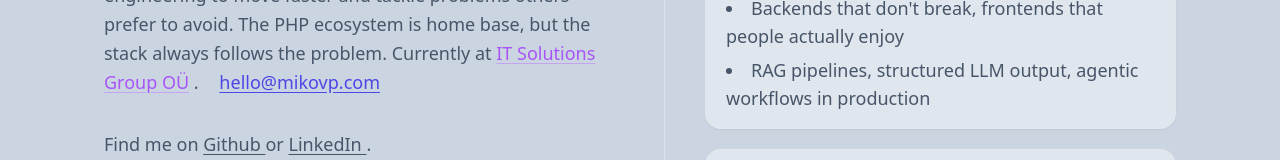
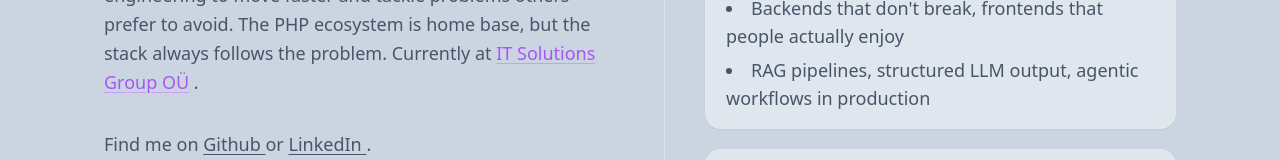
Before and after one commit to mikovp/about-page, a Nuxt app: page / in a window 1280 px wide. Shown: the part 507-667 px from the top of the page. Built offline with nearby package versions, Linux system fonts and the light colour scheme; what @tsparticles/vue3 would draw is missing.

Commit message:
fix: remove hello@mikovp.com email contact

```diff
--- a/components/Hero.vue
+++ b/components/Hero.vue
@@ -1,5 +1,5 @@
 <script setup lang="ts">
-import { SOCIAL_LINKS, EMAIL } from '~/constants/content'
+import { SOCIAL_LINKS } from '~/constants/content'
 </script>
 
 <template>
@@ -21,13 +21,6 @@ import { SOCIAL_LINKS, EMAIL } from '~/constants/content'
           {{ $t('company_name') }}
         </a>
         {{ $t('about_2') }}
-        <a
-          :href="EMAIL.url"
-          class="ml-4 text-indigo-600 dark:text-indigo-400 underline underline-offset-[3px] hover:text-indigo-500 focus:outline-none focus-visible:ring-2 focus-visible:ring-indigo-500 focus-visible:rounded"
-          :aria-label="'Send email'"
-        >
-          {{ EMAIL.text }}
-        </a>
       </p>
     </section>
     <footer class="mt-6 md:mt-8 font-medium text-slate-600 dark:text-slate-100">
--- a/constants/content.ts
+++ b/constants/content.ts
@@ -65,8 +65,3 @@ export const SOCIAL_LINKS = {
     title: 'View my LinkedIn profile'
   }
 } as const
-
-export const EMAIL = {
-  url: 'mailto:hello@mikovp.com',
-  text: 'hello@mikovp.com'
-} as const
```
